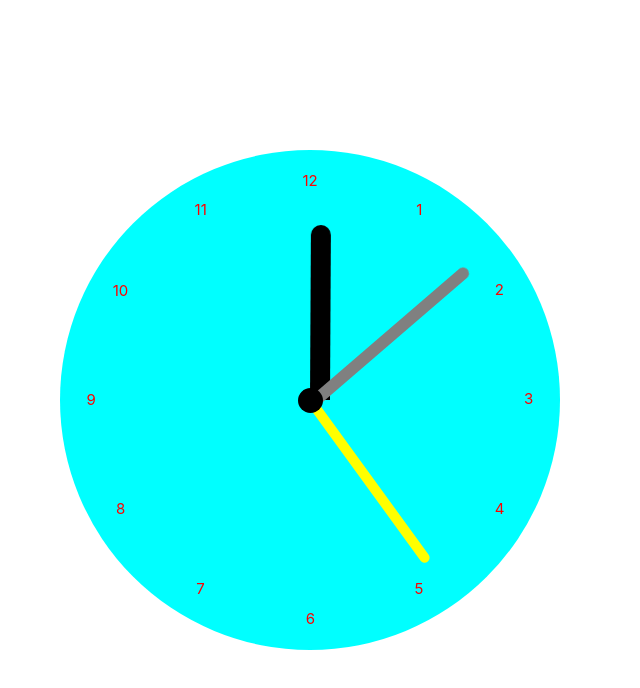
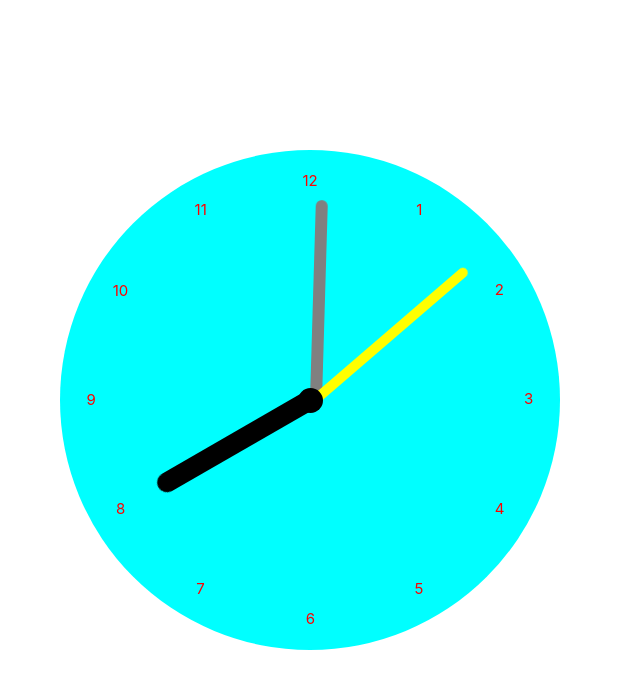
Before and after one commit to PickleRick56/clock, a Vue app: page / in a window 1280 px wide. Shown: the top 688 px of the page, without its empty margins (0-640 px from the left). Built offline with nearby package versions, Linux system fonts and the light colour scheme.

Commit message:
Update App.vue

```diff
--- a/src/App.vue
+++ b/src/App.vue
@@ -95,7 +95,8 @@ header {
   border-top-left-radius: 10px;
   border-top-right-radius: 10px;
   animation-name: arrowRotation;
-  animation-duration: 1s;
+  animation-duration: 60s;
+  animation-iteration-count: infinite;
 }
 
 .minutArrow {
@@ -111,7 +112,7 @@ header {
   height: 40%;
   background-color: grey;
   animation-name: arrowRotation;
-  animation-duration: 60s;
+  animation-duration: 720s;
 }
 
 .hourArrow {
@@ -127,7 +128,7 @@ header {
   height: 35%;
   background-color: black;
   animation-name: arrowRotation;
-  animation-duration: 3600s;
+  animation-duration: 8640s;
 }
 
 .secondArrow {
@@ -152,15 +153,11 @@ header {
   display: inline-block;
 }
 
-@-webkit-keyframes arrowRotation {
+@-webkit-keyframes arrowRotation /* Safari and Chrome */ {
   from {
-    -webkit-transform: rotate(0deg);
-    -o-transform: rotate(0deg);
-    transform: rotate(0deg);
+    transform: translate(-50%) rotate(calc(var(--rotateH) * 360deg));
   }
   to {
-    -webkit-transform: rotate(360deg);
-    -o-transform: rotate(360deg);
     transform: rotate(360deg);
   }
 }
```
